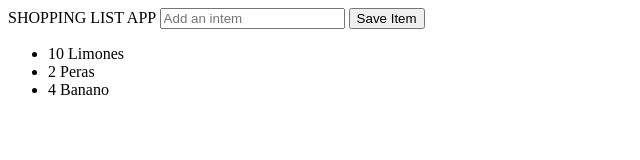
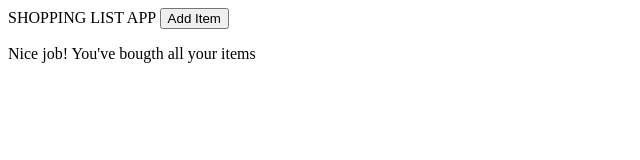
Before and after one commit to Vueschool-Courses/vue.js_fundamentals, a plain HTML site: page index.html in a window 1280 px wide. Shown: the whole page, without its empty margins (0-640 px from the left). Drawn offline with nearby package versions, Linux system fonts and the light colour scheme.

Commit message:
Conditional Rendering

```diff
--- a/index.html
+++ b/index.html
@@ -7,27 +7,41 @@
     </head>
     <body>
         <div id="shopping-list">
-            {{ header.toLocaleUpperCase() }}
-            <input v-model="newItem" type="text" placeholder="Add an intem" @keyup.enter="saveItem">
-            <button @click="saveItem">Save Item</button>
+
+            <div class="header">
+                {{ header.toLocaleUpperCase() }}
+                <button v-if="state === 'default'" @click="changeState('edit')">Add Item</button>
+                <button v-else @click="changeState('default')">Cancel</button>
+            </div>
+            <div v-if="state === 'edit'">
+                <input v-model="newItem" type="text" placeholder="Add an intem" @keyup.enter="saveItem">
+                <button @click="saveItem">Save Item</button>
+            </div>
             <ul>
                 <li v-for="item in items">{{ item }}</li>
             </ul>
+            <p v-if="items.length === 0">Nice job! You've bougth all your items</p>
         </div>
         <script src="https://unpkg.com/vue"></script>
         <script>
             var shopping = new Vue({
                 el: '#shopping-list',
                 data: {
+                    state: 'default',
                     header: "Shopping List App",
                     newItem: "",
-                    items: ['10 Limones', '2 Peras', '4 Banano']
+                    items: [/*'10 Limones', '2 Peras', '4 Banano'*/
+                    ]
                 },
                 methods: {
                     saveItem: function () {
                         this.items.push(this.newItem);
                         this.newItem = '';
 
+                    },
+                    changeState: function (newState) {
+                        this.state = newState;
+                        this.newItem = '';
                     }
                 }
             })
```
